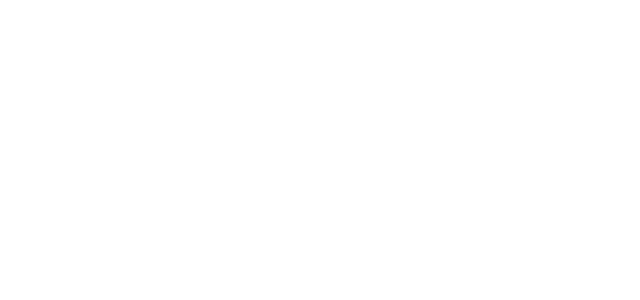
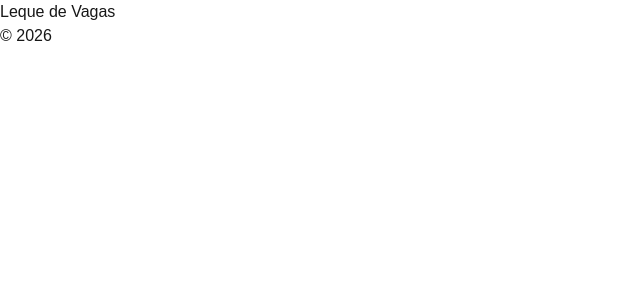
Before and after one commit to LukazAllan/leque-de-vagas-web, a Next.js app: page / in a window 1280 px wide. Shown: the top 300 px of the page, without its empty margins (0-640 px from the left). Built offline with nearby package versions, Linux system fonts and the light colour scheme.

Commit message:
Altered Layout.tsx

```diff
--- a/app/layout.tsx
+++ b/app/layout.tsx
@@ -1,29 +1,19 @@
-import type { Metadata } from "next";
-import { Geist, Geist_Mono } from "next/font/google";
 import "./globals.css";
 
-const geistSans = Geist({
-  variable: "--font-geist-sans",
-  subsets: ["latin"],
-});
-
-const geistMono = Geist_Mono({
-  variable: "--font-geist-mono",
-  subsets: ["latin"],
-});
-
-export const metadata: Metadata = {
-  title: "Create Next App",
-  description: "Generated by create next app",
-};
 
 export default function RootLayout({ children }: LayoutProps<"/">) {
   return (
-    <html
-      lang="en"
-      className={`${geistSans.variable} ${geistMono.variable} h-full antialiased`}
-    >
-      <body className="min-h-full flex flex-col">{children}</body>
+    <html lang="pt-BR">
+      <head>
+        <meta charSet="UTF-8" />
+        <meta name="viewport" content="width=device-width, initial-scale=1.0" />
+        <title>Document</title>
+      </head>
+      <body className="min-h-full flex flex-col">
+        <header>Leque de Vagas</header>
+        {children}
+        <footer>© 2026</footer>
+      </body>
     </html>
   );
 }
```
